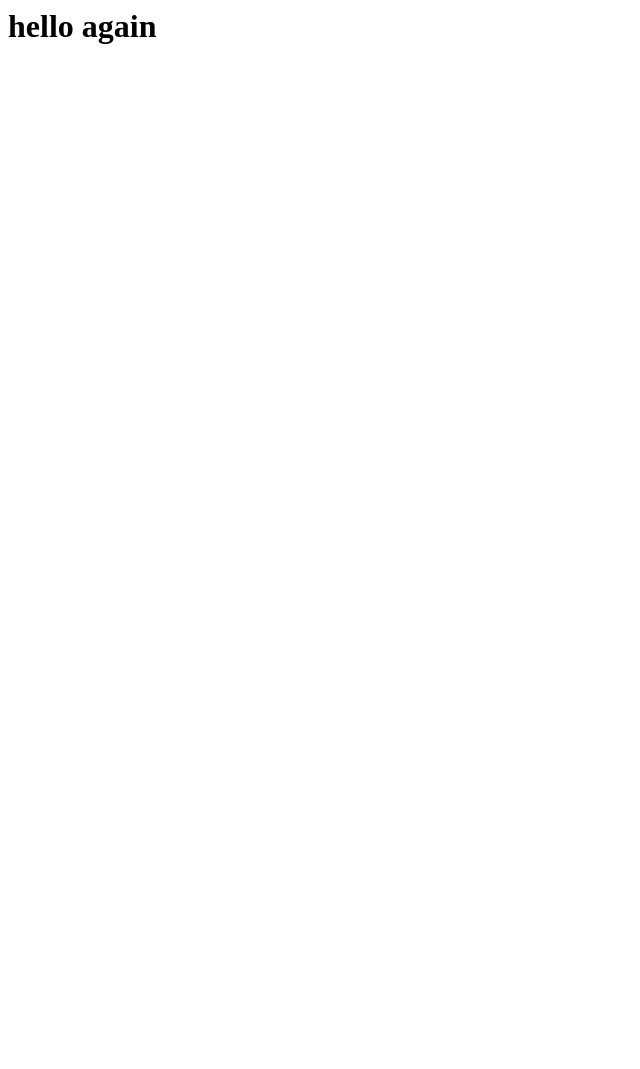
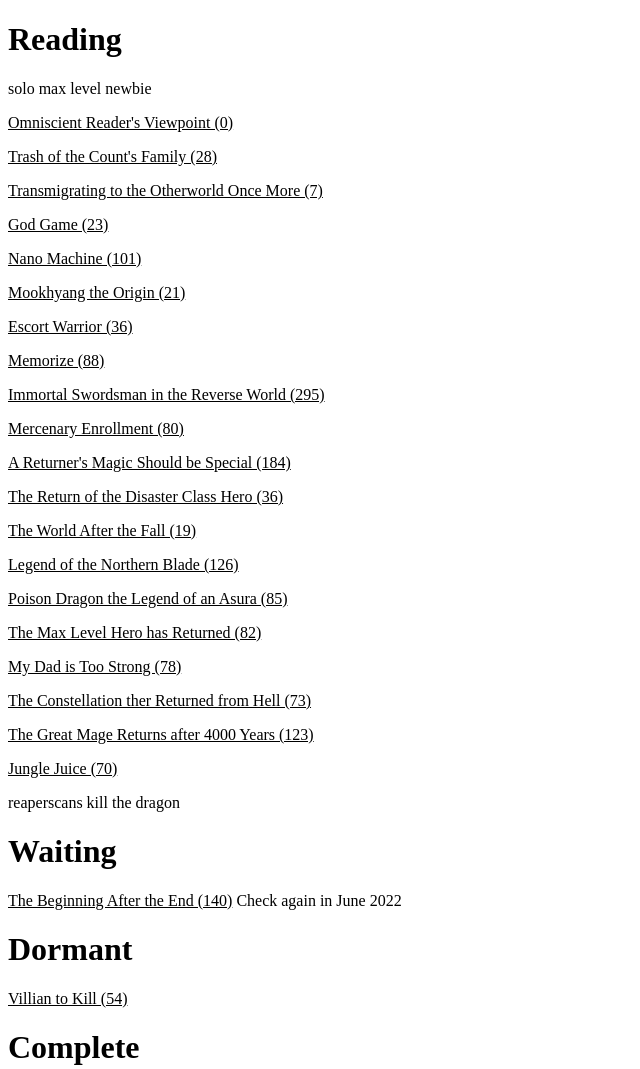
Before and after one commit to jungbauer/comic-test, a plain HTML site: page index.html in a window 1280 px wide. Shown: the top 1069 px of the page, without its empty margins (0-640 px from the left). Before the commit the page ends 800 px from the top, so only its background shows below. Drawn offline with Linux system fonts and the light colour scheme.

Commit message:
Comic View

```diff
--- a/index.html
+++ b/index.html
@@ -1 +1,94 @@
-<h1>hello again</h1>
+<!DOCTYPE html>
+<html>
+<head>
+<title>Comic Reading</title>
+<style>
+a {
+  color: black;
+}
+
+.blocked {
+  background: black;
+}
+</style>
+</head>
+<body>
+<h1>Reading</h1>
+
+solo max level newbie
+
+<p><a href="https://toonily.net/manga/omniscient-readers-viewpoint-manhwa/chapter-0/">
+       Omniscient Reader's Viewpoint (0)</a></p>
+
+<p><a href="https://www.asurascans.com/trash-of-the-counts-family-chapter-28/">
+       Trash of the Count's Family (28)</a></p>
+
+<p><a href="https://www.asurascans.com/transmigrating-to-the-otherworld-once-more-chapter-7/">
+       Transmigrating to the Otherworld Once More (7)</a></p>
+
+<p><a href="https://www.voyce.me/series/god-game/9233#comic">
+       God Game (23)</a></p>
+
+<p><a href="https://toonily.net/manga/nano-machine-2/chapter-101/">
+        Nano Machine (101)</a></p>
+
+<p><a href="https://toonily.net/manga/mookhyang-the-origin/chapter-21/">
+        Mookhyang the Origin (21)</a></p>
+
+<p><a href="https://toonily.net/manga/escort-warrior/chapter-36/">
+        Escort Warrior (36)</a></p>
+
+<p><a href="https://toonily.net/manga/memorize/chapter-88/">
+        Memorize (88)</a></p>
+
+<p><a href="https://toonily.net/manga/immortal-swordsman-in-the-reverse-world/chapter-295/">
+        Immortal Swordsman in the Reverse World (295)</a></p>
+
+<p><a href="https://toonily.net/manga/mercenary-enrollment/chapter-80/">
+        Mercenary Enrollment (80)</a></p>
+
+<p><a href="https://toonily.net/manga/a-returners-magic-should-be-special-manhwa/chapter-184/">
+        A Returner's Magic Should be Special (184)</a></p>
+
+<p><a href="https://toonily.net/manga/the-return-of-the-disaster-class-hero/chapter-36/">
+        The Return of the Disaster Class Hero (36)</a></p>
+
+<p><a href="https://toonily.net/manga/the-world-after-the-fall/chapter-19/">
+        The World After the Fall (19)</a></p>
+
+<p><a href="https://toonily.net/manga/legend-of-the-northern-blade/chapter-126/">
+        Legend of the Northern Blade (126)</a></p>
+
+<p><a href="https://toonily.net/manga/poison-dragon-the-legend-of-an-asura/chapter-85/">
+        Poison Dragon the Legend of an Asura (85)</a></p>
+
+<p><a href="https://toonily.net/manga/the-max-level-hero-has-returned-manhwa/chapter-82/">
+        The Max Level Hero has Returned (82)</a></p>
+
+<p><a href="https://toonily.net/manga/my-dad-is-too-strong/chapter-78/">
+        My Dad is Too Strong (78)</a></p>
+
+<p><a href="https://toonily.net/manga/the-constellation-that-returned-from-hell/chapter-73/">
+        The Constellation ther Returned from Hell (73)</a></p>
+
+<p><a href="https://toonily.net/manga/the-great-mage-returns-after-4000-years-manhwa/chapter-123/">
+        The Great Mage Returns after 4000 Years (123)</a></p>
+
+<p><a href="https://toonily.net/manga/jungle-juice/chapter-70/">
+        Jungle Juice (70)</a></p>
+
+reaperscans kill the dragon
+
+<h1>Waiting</h1>
+<p><a href="https://toonily.net/manga/the-beginning-after-the-end/chapter-140/">
+        The Beginning After the End (140)</a> Check again in June 2022</p>
+
+<h1>Dormant</h1>
+<p><a href="https://toonily.net/manga/villain-to-kill/chapter-54/">Villian to Kill (54)</a></p>
+
+<h1>Complete</h1>
+<p><a href="https://toonily.net/manga/solo-leveling-2/chapter-179/">Solo Leveling (179)</a></p>
+<p><a href="https://toonily.net/manga/slave-b-manhwa/chapter-80/">Slave B (80)</a></p>
+
+</body>
+</html>
```
